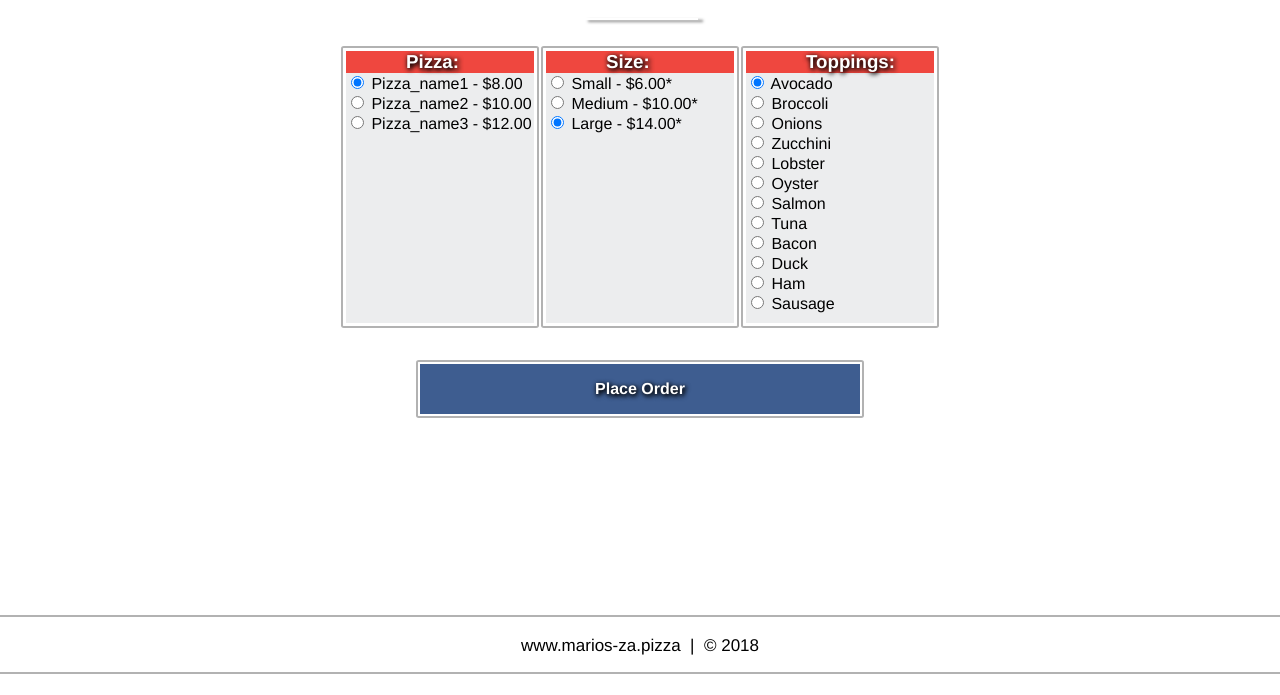
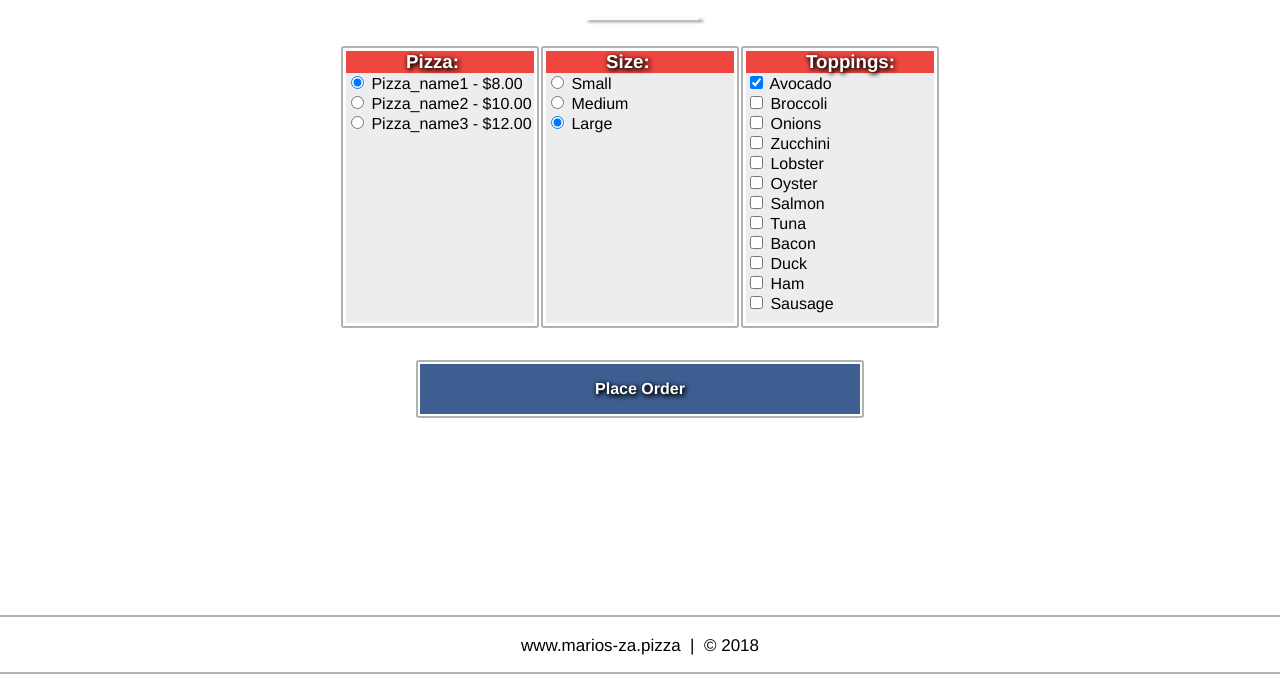
Before and after one commit to Ketibansapi/timedoor_examination, a plain HTML site: page index.html in a window 1280 px wide. Shown: the part 105-800 px from the top of the page. Drawn offline with Linux system fonts and the light colour scheme.

Commit message:
changing price and type

```diff
--- a/index.html
+++ b/index.html
@@ -36,11 +36,11 @@
 					</div>
 					<div class="menu-item">
 						<h3>Size:</h3>
-						<input class="size" type="radio" name="Size" value="Personal Pizza"> Small - $6.00*
+						<input class="size" type="radio" name="Size" value="Personal Pizza"> Small
 						<br>
-						<input class="size" type="radio" name="Size" value="Medium Pizza"> Medium - $10.00*
+						<input class="size" type="radio" name="Size" value="Medium Pizza"> Medium
 						<br>
-						<input class="size" type="radio" name="Size" value="Large Pizza" checked> Large - $14.00*
+						<input class="size" type="radio" name="Size" value="Large Pizza" checked> Large
 						<br>
 						<!-- <input class="size" type="radio" name="Size" value="Extra Large Pizza"> Extra Large - $16.00*
 						<br> -->
@@ -48,29 +48,29 @@
 					</div>
 					<div class="menu-item">
 						<h3>Toppings:</h3>
-						<input class="crust" type="radio" name="Crust" value="Plain Crust" checked> Avocado
+						<input class="crust" type="checkbox" name="Crust" value="Plain Crust" checked> Avocado
 						<br>
-						<input class="crust" type="radio" name="Crust" value="Spicy Crust"> Broccoli
+						<input class="crust" type="checkbox" name="Crust" value="Spicy Crust"> Broccoli
 						<br>
-						<input class="crust" type="radio" name="Crust" value="House Special Crust"> Onions
+						<input class="crust" type="checkbox" name="Crust" value="House Special Crust"> Onions
 						<br>
-						<input class="crust" type="radio" name="Crust" value="Garlic Butter Crust"> Zucchini
+						<input class="crust" type="checkbox" name="Crust" value="Garlic Butter Crust"> Zucchini
 						<br>
-						<input class="crust" type="radio" name="Crust" value="Cheese Stuffed Crust"> Lobster
+						<input class="crust" type="checkbox" name="Crust" value="Cheese Stuffed Crust"> Lobster
 						<br>
-						<input class="crust" type="radio" name="Crust" value="Cheese Stuffed Crust"> Oyster
+						<input class="crust" type="checkbox" name="Crust" value="Cheese Stuffed Crust"> Oyster
 						<br>
-						<input class="crust" type="radio" name="Crust" value="Cheese Stuffed Crust"> Salmon
+						<input class="crust" type="checkbox" name="Crust" value="Cheese Stuffed Crust"> Salmon
 						<br>
-						<input class="crust" type="radio" name="Crust" value="Cheese Stuffed Crust"> Tuna
+						<input class="crust" type="checkbox" name="Crust" value="Cheese Stuffed Crust"> Tuna
 						<br>
-						<input class="crust" type="radio" name="Crust" value="Cheese Stuffed Crust"> Bacon
+						<input class="crust" type="checkbox" name="Crust" value="Cheese Stuffed Crust"> Bacon
 						<br>
-						<input class="crust" type="radio" name="Crust" value="Cheese Stuffed Crust"> Duck
+						<input class="crust" type="checkbox" name="Crust" value="Cheese Stuffed Crust"> Duck
 						<br>
-						<input class="crust" type="radio" name="Crust" value="Cheese Stuffed Crust"> Ham
+						<input class="crust" type="checkbox" name="Crust" value="Cheese Stuffed Crust"> Ham
 						<br>
-						<input class="crust" type="radio" name="Crust" value="Cheese Stuffed Crust"> Sausage
+						<input class="crust" type="checkbox" name="Crust" value="Cheese Stuffed Crust"> Sausage
 						<br>
 					</div>
 					<!-- <div class="menu-item">
```
